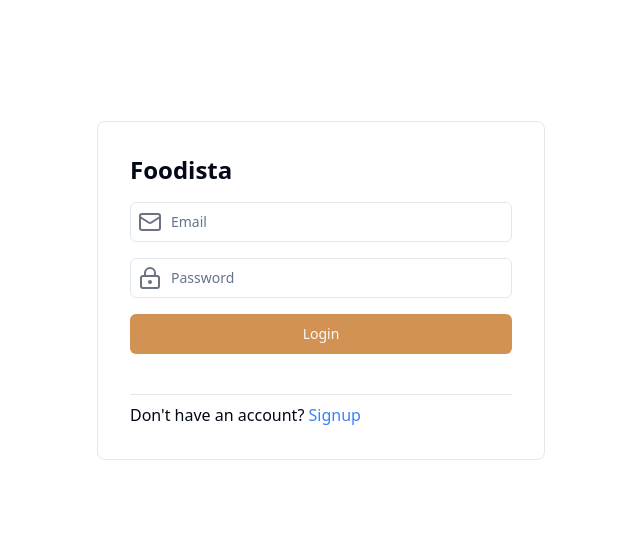
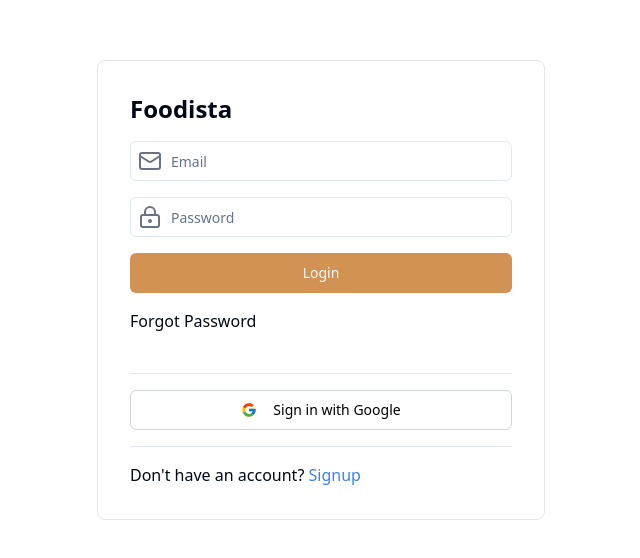
Before and after one commit to HARSHPATEL-54/Food_app, a React (Vite) app in the folder client/: page /login in a window 1280 px wide. Shown: the part 110-668 px from the top of the page, without its empty margins (319-959 px from the left). Built offline with nearby package versions, Linux system fonts and the light colour scheme; no server answers.

Commit message:
Integrate Google sign-in buttons with Login and Signup pages

```diff
--- a/client/src/auth/Login.tsx
+++ b/client/src/auth/Login.tsx
@@ -1,11 +1,13 @@
 import { Button } from "@/components/ui/button";
 import { Input } from "@/components/ui/input";
 import { Separator } from "@/components/ui/separator";
+import GoogleLogo from "@/components/GoogleLogo";
 import { LoginInputState, userLoginSchema } from "@/schema/userSchema";
 import { useUserStore } from "@/store/useUserStore";
 import { Loader2, LockKeyhole, Mail } from "lucide-react";
-import { ChangeEvent, FormEvent, useState } from "react";
-import { Link, useNavigate } from "react-router-dom";
+import { ChangeEvent, FormEvent, useEffect, useState } from "react";
+import { Link, useLocation, useNavigate } from "react-router-dom";
+import { toast } from "sonner";
 
 const Login = () => {
   const [input, setInput] = useState<LoginInputState>({
@@ -13,8 +15,27 @@ const Login = () => {
     password: "",
   });
   const [errors, setErrors] = useState<Partial<LoginInputState>>({});
-  const { loading, login } = useUserStore();
+  const { loading, login, googleLogin, handleGoogleLoginSuccess } = useUserStore();
   const navigate = useNavigate();
+  const location = useLocation();
+
+  // Check for Google login success or error
+  useEffect(() => {
+    const urlParams = new URLSearchParams(window.location.search);
+    const googleLoginSuccess = urlParams.get('googleLoginSuccess');
+    const error = urlParams.get('error');
+
+    if (googleLoginSuccess === 'true') {
+      handleGoogleLoginSuccess();
+      navigate('/');
+    }
+
+    if (error) {
+      toast.error(decodeURIComponent(error));
+      // Clean up URL
+      window.history.replaceState({}, document.title, window.location.pathname);
+    }
+  }, [location, handleGoogleLoginSuccess, navigate]);
 
   const changeEventHandler = (e: ChangeEvent<HTMLInputElement>) => {
     const { name, value } = e.target;
@@ -90,15 +111,27 @@ const Login = () => {
             </Button>
           )}
           <div className="mt-4">
-            {/* <Link
+            <Link
               to="/forgot-password"
               className="hover:text-blue-500 hover:underline"
             >
               Forgot Password
-            </Link> */}
+            </Link>
           </div>
         </div>
-        <Separator />
+        <Separator className="my-4" />
+
+        <Button
+          type="button"
+          onClick={() => googleLogin()}
+          className="w-full flex items-center justify-center bg-white hover:bg-gray-50 text-black border border-gray-300 py-2"
+        >
+          <GoogleLogo className="h-5 w-5 mr-2" />
+          Sign in with Google
+        </Button>
+
+        <Separator className="my-4" />
+
         <p className="mt-2">
           Don't have an account?{" "}
           <Link to="/signup" className="text-blue-500">
--- a/client/src/auth/Signup.tsx
+++ b/client/src/auth/Signup.tsx
@@ -1,11 +1,13 @@
 import { Button } from "@/components/ui/button";
 import { Input } from "@/components/ui/input";
 import { Separator } from "@/components/ui/separator";
+import GoogleLogo from "@/components/GoogleLogo";
 import { SignupInputState, userSignupSchema } from "@/schema/userSchema";
 import { useUserStore } from "@/store/useUserStore";
 import { Loader2, LockKeyhole, Mail, PhoneOutgoing, User } from "lucide-react";
-import { ChangeEvent, FormEvent, useState } from "react";
-import { Link, useNavigate } from "react-router-dom";
+import { ChangeEvent, FormEvent, useEffect, useState } from "react";
+import { Link, useLocation, useNavigate } from "react-router-dom";
+import { toast } from "sonner";
 
 // typescript me type define krne ka 2 trika hota hai
 
@@ -17,8 +19,27 @@ const Signup = () => {
         contact:"",
     });
     const [errors, setErrors] = useState<Partial<SignupInputState>>({});
-    const {signup, loading} = useUserStore();
-const navigate = useNavigate();
+    const {signup, loading, googleLogin, handleGoogleLoginSuccess} = useUserStore();
+    const navigate = useNavigate();
+    const location = useLocation();
+
+    // Check for Google login success or error
+    useEffect(() => {
+        const urlParams = new URLSearchParams(window.location.search);
+        const googleLoginSuccess = urlParams.get('googleLoginSuccess');
+        const error = urlParams.get('error');
+
+        if (googleLoginSuccess === 'true') {
+            handleGoogleLoginSuccess();
+            navigate('/');
+        }
+
+        if (error) {
+            toast.error(decodeURIComponent(error));
+            // Clean up URL
+            window.history.replaceState({}, document.title, window.location.pathname);
+        }
+    }, [location, handleGoogleLoginSuccess, navigate]);
     const changeEventHandler = (e:ChangeEvent<HTMLInputElement>) => {
         const {name, value} = e.target;
         setInput({...input, [name]:value});
@@ -114,7 +135,19 @@ const navigate = useNavigate();
             </Button>
           )}
         </div>
-        <Separator/>
+        <Separator className="my-4"/>
+
+        <Button
+          type="button"
+          onClick={() => googleLogin()}
+          className="w-full flex items-center justify-center bg-white hover:bg-gray-50 text-black border border-gray-300 py-2"
+        >
+          <GoogleLogo className="h-5 w-5 mr-2" />
+          Sign up with Google
+        </Button>
+
+        <Separator className="my-4"/>
+
         <p className="mt-2">
             Already have an account?{" "}
             <Link to="/login" className="text-blue-500">Login</Link>
```
